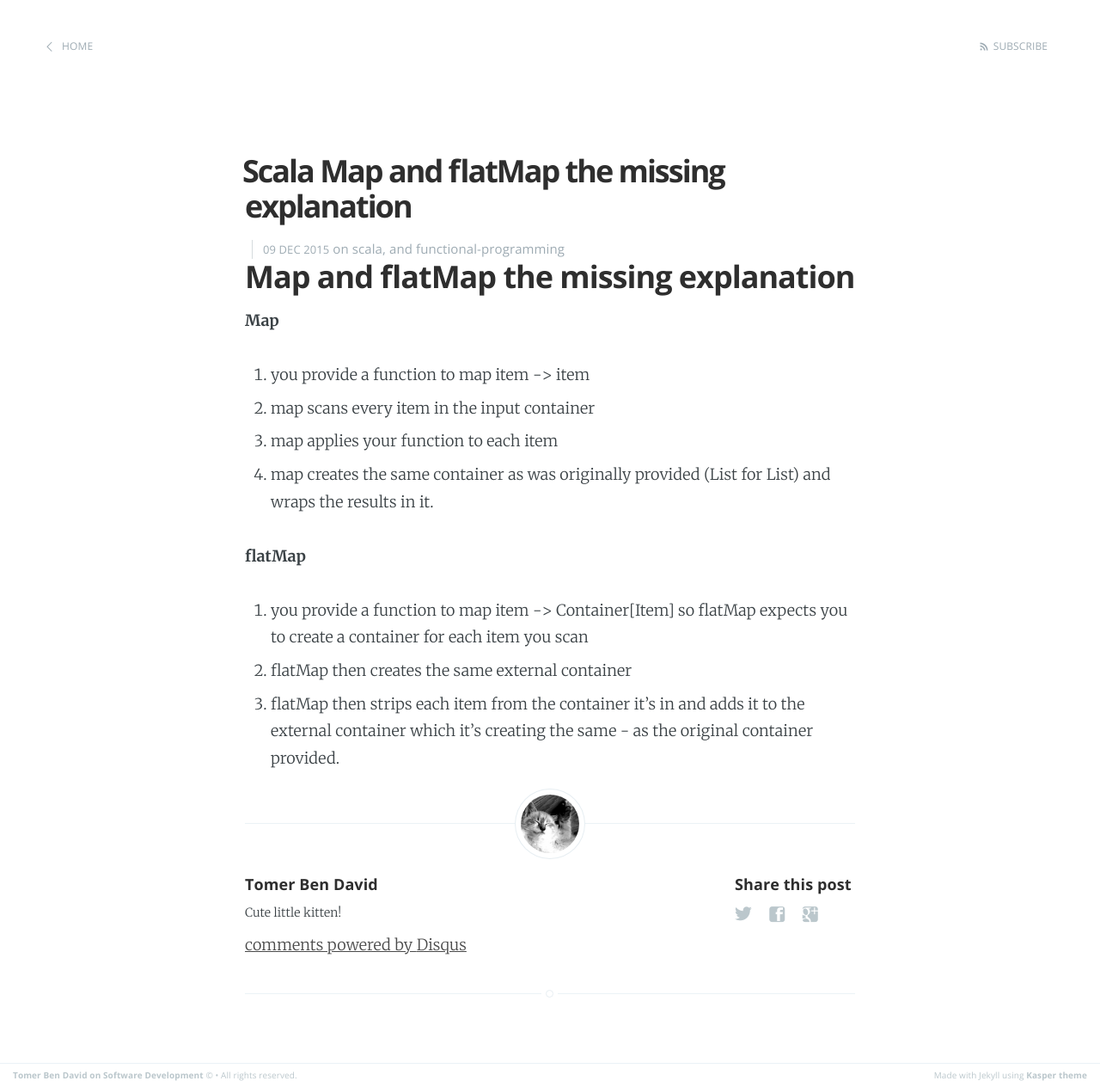
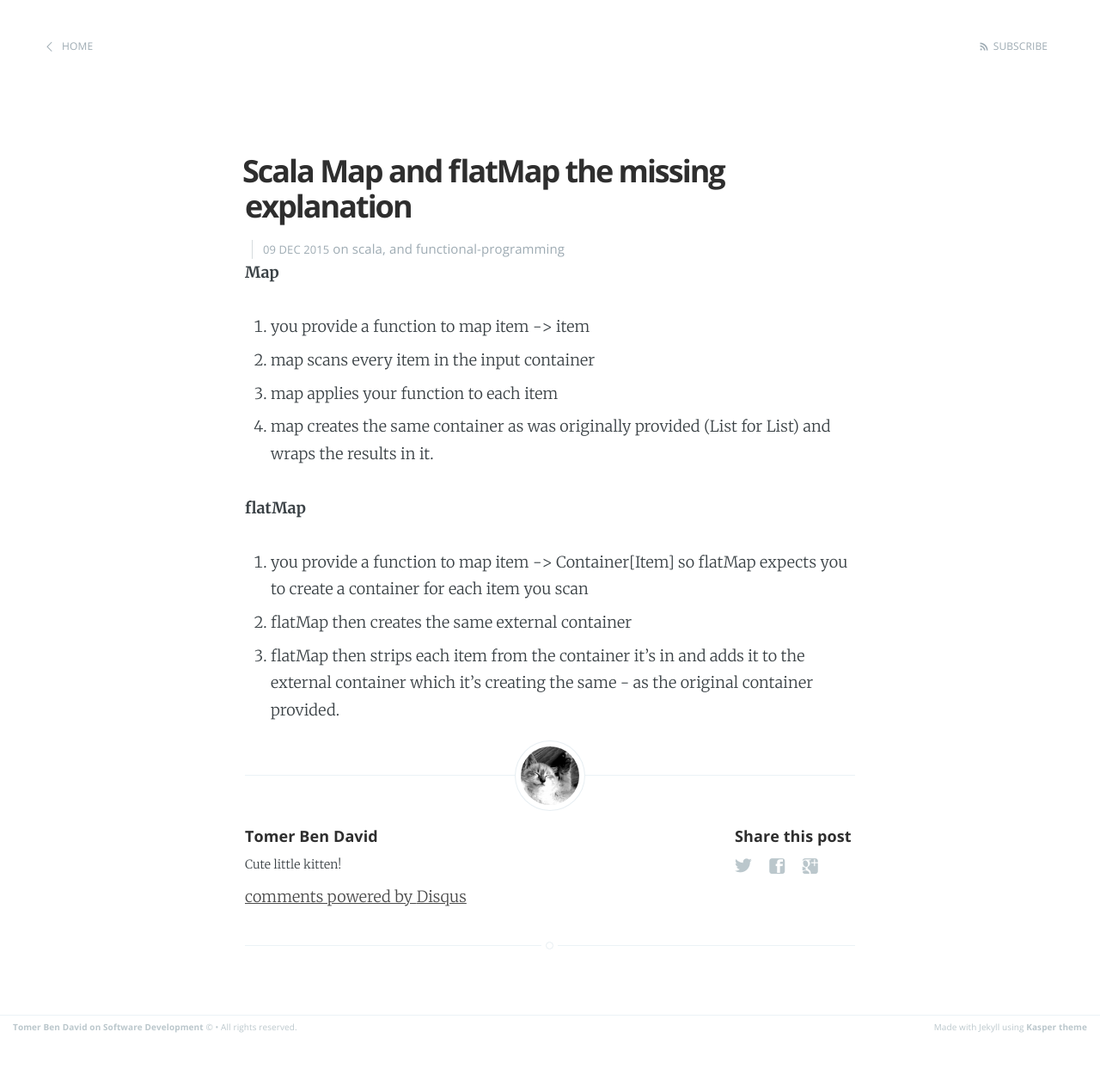
Before and after one commit to tomer-ben-david/tomer-ben-david.github.io.jekyll, a Jekyll site: the page built from _posts/2015-12-09-scala-map-and-flatmap-the-missing-explanation.md, in a window 1280 px wide. Shown: the whole page at 86% size. Built offline with Jekyll 4.4.1, drawn with Linux system fonts in a browser that asks for light colours; Markdown is read by kramdown in place of the engine named in the settings; comment, search, counter and statistics services are not loaded; after the commit the page ends 1208 px from its top, so only the background shows below that.

```diff
--- a/_posts/2015-12-09-scala-map-and-flatmap-the-missing-explanation.md
+++ b/_posts/2015-12-09-scala-map-and-flatmap-the-missing-explanation.md
@@ -6,9 +6,6 @@
 comments: true
 published: true
 ---
-Map and flatMap the missing explanation
----------------------------------------
-
 **Map**
 
 1. you provide a function to map item -> item
```
